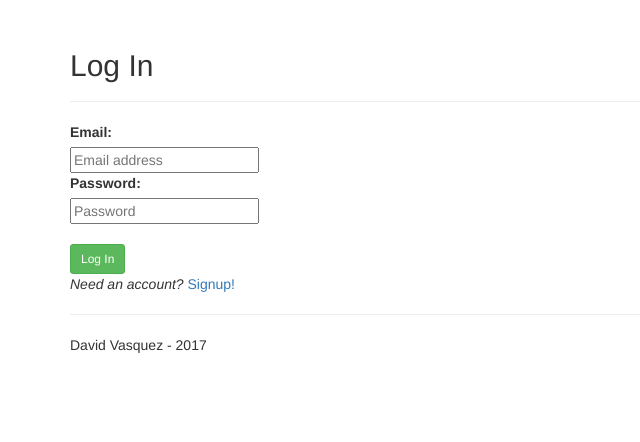
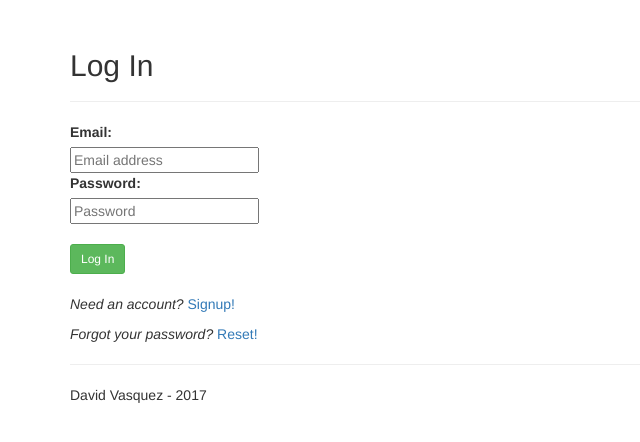
Before and after one commit to davaqz/gameapp, a Flask app: page /login in a window 1280 px wide. Shown: the part 51-493 px from the top of the page, without its empty margins (0-640 px from the left). Run offline with Flask 2, Linux system fonts and the light colour scheme; some libraries are stand-ins or nearby versions.

Commit message:
Added password reset via email link

```diff
--- a/db_create.py
+++ b/db_create.py
@@ -19,7 +19,7 @@ db.session.add(game3)
 db.session.commit()
 
 # insert user data
-user1 = User('davaqz@gmail.com', 'password1234')
+user1 = User('davaqz@aol.com', 'password1234')
 user2 = User('davaqz@hotmail.com', 'PaSsWoRd')
 user3 = User('davaqz@yahoo.com', 'MyFavPassword')
 db.session.add(user1)
--- a/gameapp/templates/login.html
+++ b/gameapp/templates/login.html
@@ -15,7 +15,9 @@
         </dl>
         <button class="btn btn-sm btn-success" type="submit">Log In</button>
         </form>
-        <em>Need an account? </em><a href="/register">Signup!</a>
+        <br />
+        <p><em>Need an account? </em><a href="/register">Signup!</a></p>
+        <p><em>Forgot your password? </em><a href="/reset">Reset!</a></p>
     </div>
 
 {% endblock %}
--- a/gameapp/users/forms.py
+++ b/gameapp/users/forms.py
@@ -12,3 +12,9 @@ class RegisterForm(FlaskForm):
 class LoginForm(FlaskForm):
     email = StringField('Email', validators=[DataRequired(), Email(), Length(min=6, max=40)])
     password = PasswordField('Password', validators=[DataRequired()])
+
+class EmailForm(FlaskForm):
+	email = StringField('Email', validators=[DataRequired(), Email(), Length(min=6, max=40)])
+
+class PasswordForm(FlaskForm):
+	password = PasswordField('Password', validators=[DataRequired()])
--- a/gameapp/users/views.py
+++ b/gameapp/users/views.py
@@ -12,7 +12,7 @@ from threading import Thread
 from itsdangerous import URLSafeTimedSerializer
 from datetime import datetime
 
-from .forms import RegisterForm, LoginForm
+from .forms import RegisterForm, LoginForm, EmailForm, PasswordForm
 from gameapp import db, mail, app
 from gameapp.models import User
 
@@ -50,6 +50,20 @@ def send_confirmation_email(user_email):
         confirm_url=confirm_url)
 
     send_email('Confirm Your Email Address', [user_email], html)
+
+def send_password_reset_email(user_email):
+    password_reset_serializer = URLSafeTimedSerializer(app.config['SECRET_KEY'])
+
+    password_reset_url = url_for(
+        'users.reset_with_token',
+        token = password_reset_serializer.dumps(user_email, salt='password-reset-salt'),
+        _external=True)
+
+    html = render_template(
+        'email_password_reset.html',
+        password_reset_url=password_reset_url)
+
+    send_email('Password Reset Requested', [user_email], html)
 
 ##############
 ####routes####
@@ -124,3 +138,48 @@ def confirm_email(token):
         flash('Thank you for confirming your email address!', 'success')
 
     return redirect(url_for('games.index'))
+
+@users_blueprint.route('/reset', methods=["GET", "POST"])
+def reset():
+    form = EmailForm()
+    if form.validate_on_submit():
+        try:
+            user = User.query.filter_by(email=form.email.data).first_or_404()
+        except:
+            flash('Invalid email address!', 'error')
+            return render_template('password_reset_email.html', form=form)
+
+        if user.email_confirmed:
+            send_password_reset_email(user.email)
+            flash('Please check your email for a password reset link.', 'success')
+        else:
+            flash('Your email address must be confirmed before attempting a password reset.', 'error')
+        return redirect(url_for('users.login'))
+
+    return render_template('password_reset_email.html', form=form)
+
+@users_blueprint.route('/reset/<token>', methods=["GET", "POST"])
+def reset_with_token(token):
+    try:
+        password_reset_serializer = URLSafeTimedSerializer(app.config['SECRET_KEY'])
+        email = password_reset_serializer.loads(token, salt='password-reset-salt', max_age=3600)
+    except:
+        flash('The password reset link is invalid or has expired.', 'error')
+        return redirect(url_for('users.login'))
+
+    form = PasswordForm()
+
+    if form.validate_on_submit():
+        try:
+            user = User.query.filter_by(email=email).first_or_404()
+        except:
+            flash('Invalid email address!', 'error')
+            return redirect(url_for('users.login'))
+
+        user.password = form.password.data
+        db.session.add(user)
+        db.session.commit()
+        flash('Your password has been updated!', 'success')
+        return redirect(url_for('users.login'))
+
+    return render_template('reset_password_with_token.html', form=form, token=token)
```
Also changed, not shown: gameapp/templates/email_password_reset.html (added, +13 -0 lines), gameapp/templates/password_reset_email.html (added, +19 -0 lines), gameapp/templates/reset_password_with_token.html (added, +19 -0 lines).
